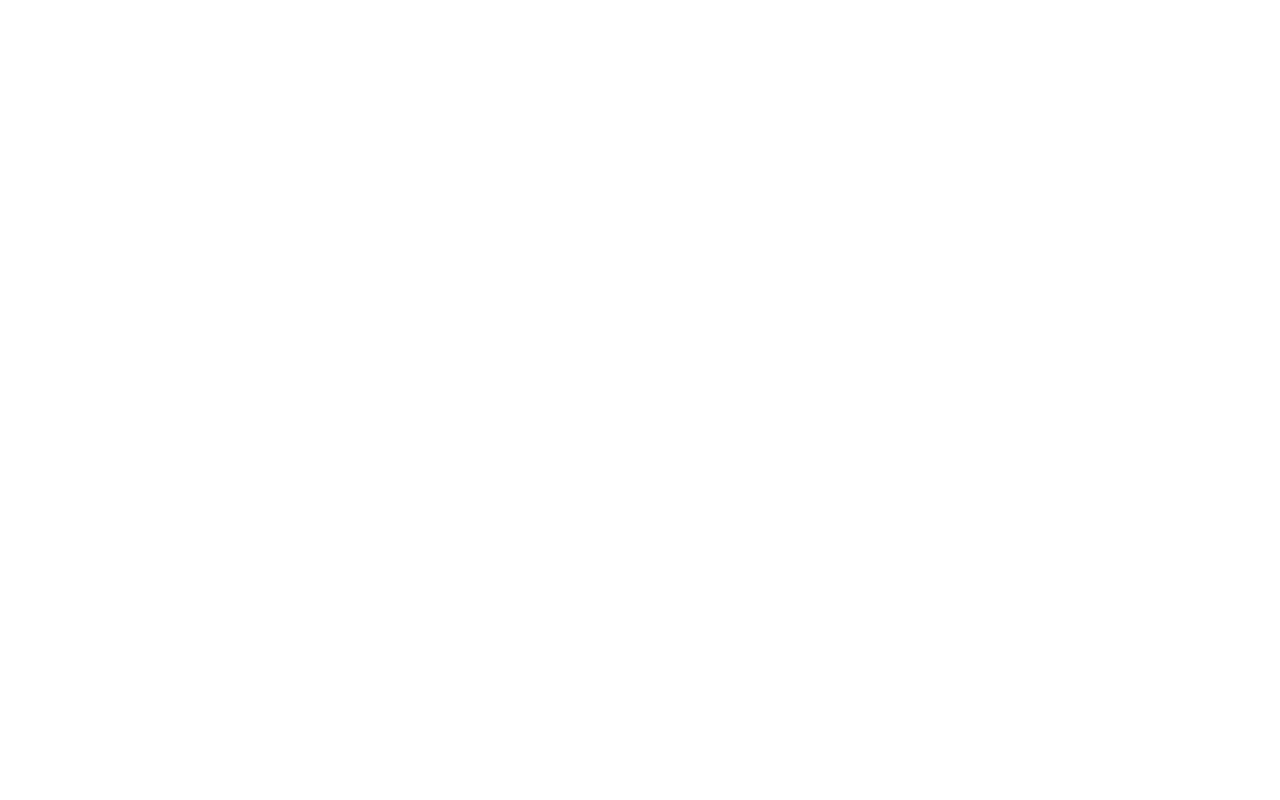
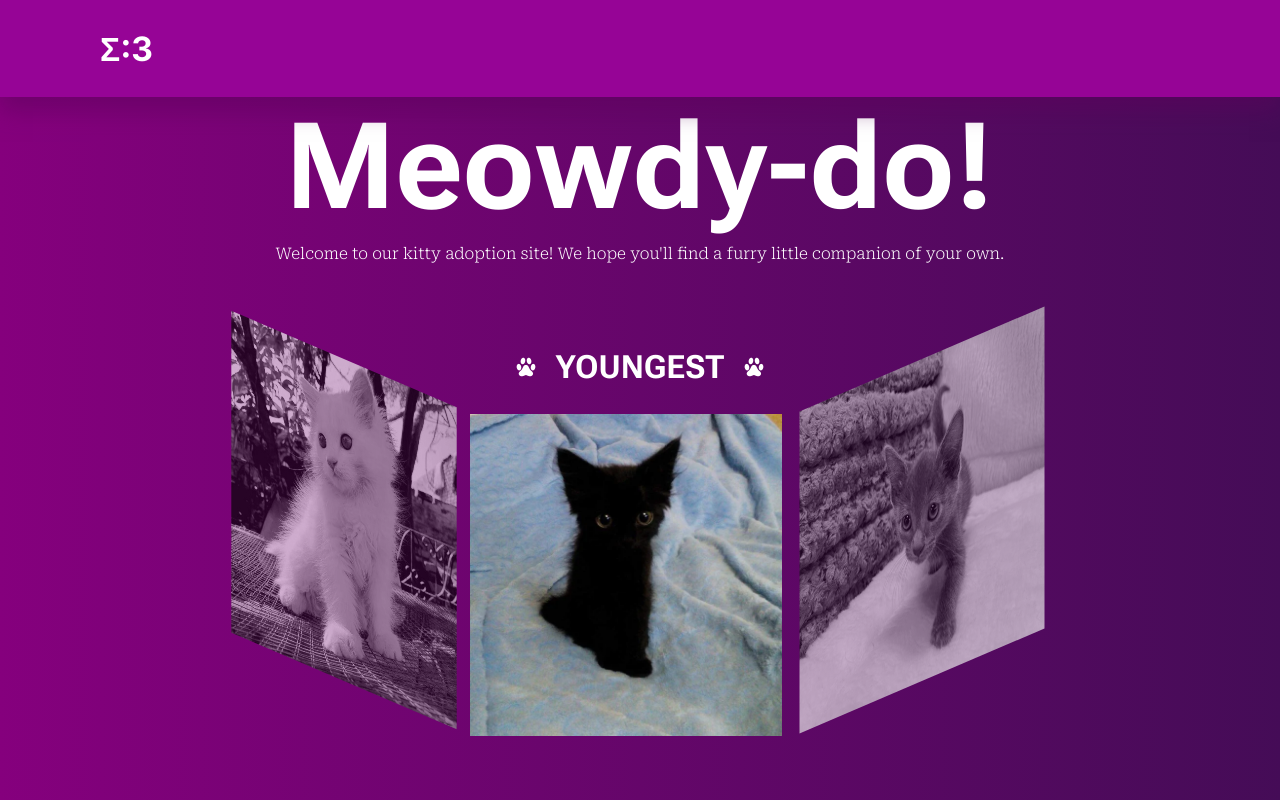
Before and after one commit to jilic2706/FEG-Project, a website: page index.html in a window 1280 px wide. Drawn offline with Linux system fonts and the light colour scheme; files whose address does not match are found by name.

Commit message:
Add a bunch of content and styling

```diff
--- /dev/null
+++ b/assets/js/script.js
@@ -0,0 +1 @@
+console.log('Bogo.');
--- /dev/null
+++ b/assets/scss/styles.scss
@@ -0,0 +1,169 @@
+@import url('https://fonts.googleapis.com/css2?family=Inter:wght@700&display=swap&text=%CE%A3');
+@import url('https://fonts.googleapis.com/css2?family=Inter:wght@700&family=Roboto+Flex:opsz,wght@8..144,700&family=Roboto+Serif:opsz,wght@8..144,200&family=Roboto:wght@300;400&display=swap');
+
+* {
+    margin: 0;
+    padding: 0;
+    border: 0;
+}
+
+body {
+    font-family: 'Roboto', Georgia, serif;
+    color: white;
+    background: rgb(133, 0, 125);
+    background: -moz-linear-gradient(90deg, rgba(133, 0, 125, 1) 0%, rgba(69, 12, 87, 1) 100%);
+    background: -webkit-linear-gradient(90deg, rgba(133, 0, 125, 1) 0%, rgba(69, 12, 87, 1) 100%);
+    background: linear-gradient(90deg, rgba(133, 0, 125, 1) 0%, rgba(69, 12, 87, 1) 100%);
+    filter: progid:DXImageTransform.Microsoft.gradient(startColorstr="#85007d", endColorstr="#450c57", GradientType=1);
+}
+
+nav {
+    background: rgb(150, 4, 150);
+    padding: 28px 14px;
+    box-shadow: 0 14px 21px rgba(92, 3, 92, 0.5);
+    top: 0;
+    left: 0;
+    right: 0;
+    position: sticky;
+}
+
+nav h1 {
+    color: white;
+    font-family: 'Inter', sans-serif;
+    font-size: 2.1rem;
+    margin: 0 auto;
+    max-width: 1080px;
+}
+
+#kittyGreet {
+    height: auto;
+    min-height: 20vh;
+    display: flex;
+    flex-direction: column;
+    align-items: center;
+    justify-content: center;
+    text-align: center;
+}
+
+#kittyGreet h1 {
+    font-family: 'Inter', sans-serif;
+    font-size: 7rem;
+    margin: 21px 0;
+    letter-spacing: 6px;
+}
+
+#kittyGreet h2 {
+    font-family: 'Roboto Flex', serif;
+    font-size: 7.5rem;
+    padding-bottom: 7px;
+}
+
+#kittyGreet p {
+    font-family: 'Roboto Serif';
+    font-weight: 200;
+}
+
+#kittyCarousel {
+    padding-top: 85px;
+}
+
+.section {
+    margin: 0 21px;
+}
+
+.section-header {
+    text-align: center;
+    margin: 14px 0;
+    transform: translateY(-14px);
+    display: flex;
+    justify-content: center;
+    align-items: center;
+    gap: 14px;
+}
+
+.section-header img {
+    height: 2rem;
+    filter: brightness(500%);
+}
+
+.section-header h3 {
+    font-family: 'Roboto Flex', serif;
+    font-size: 2rem;
+    margin: 0;
+    text-transform: uppercase;
+}
+
+$carousel-height: 460px;
+
+.carousel {
+    margin-left: auto;
+    margin-right: auto;
+    width: 75%;
+    height: $carousel-height;
+    display: flex;
+    flex-direction: row;
+    justify-content: center;
+}
+
+.carousel-item {
+    transition: 0.5s;
+}
+
+.carousel-item-left {
+    transform: matrix(0.70, 0.30, 0.00, 1.00, 50, -75);
+    filter: grayscale(100%);
+    opacity: 0.7;
+}
+
+.carousel-item-right {
+    transform: matrix(0.70, -0.30, 0.00, 1.00, -50, -75);
+    filter: grayscale(100%);
+    opacity: 0.7;
+}
+
+$carousel-img-width: 500px;
+
+.carousel img {
+    width: $carousel-img-width;
+    height: $carousel-height;
+    object-fit: fill;
+}
+
+.active {
+    z-index: 9999;
+    transform: matrix(1.00, 0.00, 0.00, 1.00, 0, 0);
+}
+
+.active:hover {
+    cursor: pointer;
+    transform: matrix(1.10, 0.00, 0.00, 1.10, 0, 0);
+}
+
+@media only screen and (max-width: 1330px) {
+    .carousel {
+        height: $carousel-height * 0.7;
+    }
+
+    .carousel img {
+        width: $carousel-img-width * 0.7;
+        height: $carousel-height * 0.7;
+    }
+
+    .carousel-item-left {
+        transform: matrix(0.70, 0.30, 0.00, 1.00, 35, -55);
+    }
+
+    .carousel-item-right {
+        transform: matrix(0.70, -0.30, 0.00, 1.00, -35, -55);
+    }
+}
+
+@media only screen and (max-width: 710px) {
+    #kittyGreet {
+        min-height: 15vh;
+    }
+
+    #kittyGreet h2 {
+        font-size: 4rem;
+    }
+}
--- a/index.html
+++ b/index.html
@@ -1,12 +1,43 @@
 <!DOCTYPE html>
 <html lang="en">
+
 <head>
     <meta charset="UTF-8">
     <meta http-equiv="X-UA-Compatible" content="IE=edge">
     <meta name="viewport" content="width=device-width, initial-scale=1.0">
-    <title>Document</title>
+    <link rel="stylesheet" href="./assets/css/styles.css">
+    <link rel="shortcut icon" href="./assets/favicon.ico" type="image/x-icon">
+    <title>Kitten Adoption</title>
 </head>
+
 <body>
+    <nav>
+        <a href="#" style="text-decoration: none;">
+            <h1>&#931:3</h1>
+        </a>
+    </nav>
+    <section class="section" id="kittyGreet">
+        <div>
+            <h2>Meowdy-do!</h2>
+            <p>Welcome to our kitty adoption site! We hope you'll find a furry little companion of your own.</p>
+        </div>
+    </section>
+    <section class="section" id="kittyCarousel">
+        <div class="section-header">
+            <img src="./assets/img/icons/paw.png" alt="A lil' kitty paw" srcset="">
+            <h3>Youngest</h3>
+            <img src="./assets/img/icons/paw.png" alt="A lil' kitty paw" srcset="">
+        </div>
+        <div class="carousel-overlay">
+            <div class="carousel">
+                <img class="carousel-item carousel-item-left" src="./assets/img//kittens/billy.jpg" alt="" srcset="">
+                <img class="carousel-item active" src="./assets/img/kittens/bob.jpg" alt="" srcset="">
+                <img class="carousel-item carousel-item-right" src="./assets/img/kittens/nightmare.jpg" alt=""
+                    srcset="">
+            </div>
+        </div>
+    </section>
+    <script src="./assets/js/script.js"></script>
+</body>
 
-</body>
 </html>
```
Also changed, not shown: package.json (added, +8 -0 lines), assets/css/styles.css (added), assets/favicon.ico (added), assets/img/icons/paw.png (added), assets/img/kittens/billy.jpg (renamed from assets/img/billy.jpg), assets/img/kittens/bob.jpg (renamed from assets/img/bob.jpg), assets/img/kittens/delilah.jpg (renamed from assets/img/delilah.jpg), assets/img/kittens/ed.jpg (renamed from assets/img/ed.jpg), assets/img/kittens/edd.jpg (renamed from assets/img/edd.jpg), assets/img/kittens/eddy.jpg (renamed from assets/img/eddy.jpg), assets/img/kittens/herbert.jpg (renamed from assets/img/herbert.jpg), assets/img/kittens/joanna.jpg (renamed from assets/img/joanna.jpg), assets/img/kittens/nightmare.jpg (renamed from assets/img/nightmare.jpg), assets/img/section-greeting-bg.jpg (added), 4 other files.
